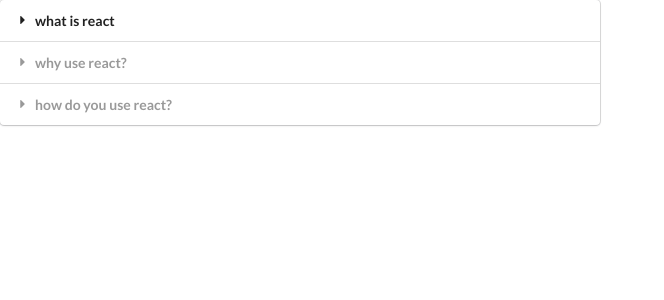
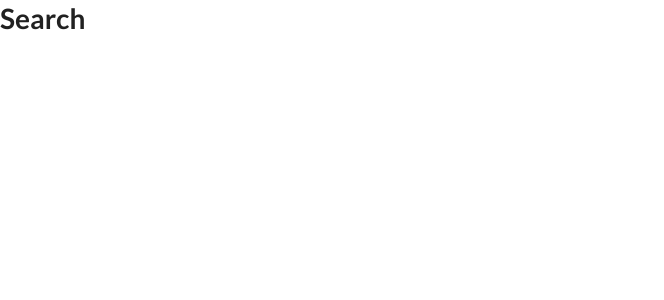
Before and after one commit to yongkangzhao/widget, a React (Create React App) app: page / in a window 1280 px wide. Shown: the top 300 px of the page, without its empty margins (0-664 px from the left). Built offline with nearby package versions, Linux system fonts and the light colour scheme.

Commit message:
started to work on second part of the widget search

```diff
--- a/src/App.js
+++ b/src/App.js
@@ -1,5 +1,6 @@
 import React from 'react';
 import Accordion from './components/Accordion';
+import Search from './components/Search';
 
 const items = [
     {
@@ -17,5 +18,10 @@
 ]
 
 export default () => {
-    return <div><Accordion items={items}/></div>;
+    return (
+        <div>
+            {/* <Accordion items={items}/> */}
+            <Search />
+        </div>
+    );
 }
--- /dev/null
+++ b/src/components/Search.js
@@ -0,0 +1,9 @@
+import React from 'react'
+
+const Search = () => {
+    return (
+        <h1>Search</h1>
+    );
+};
+
+export default Search;
```
